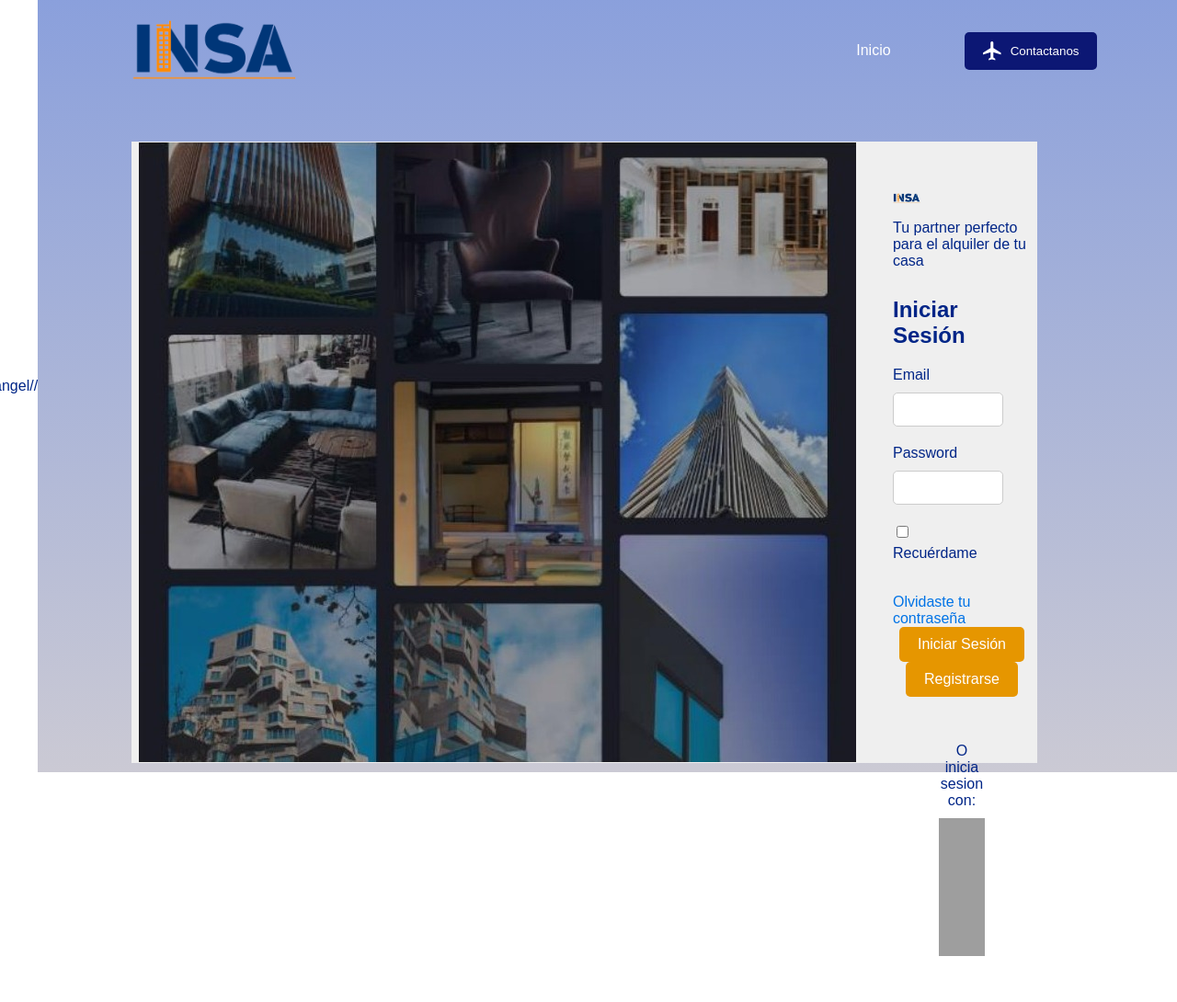
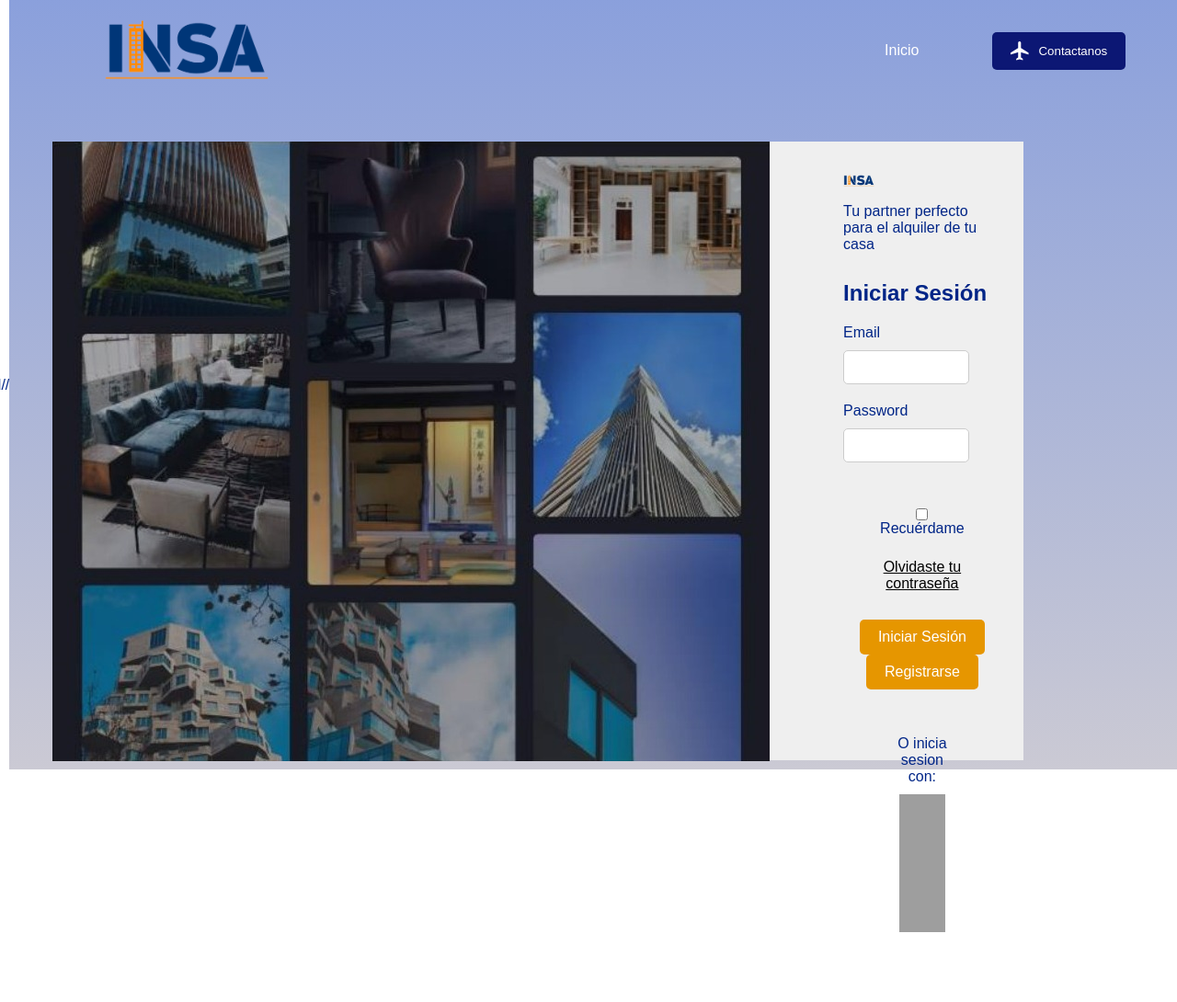
Before and after one commit to LuisAngelzzz/INSA, a PHP site: page /login.php in a window 1280 px wide; the page is wider, and only the part inside the window is pictured. Shown: that part at 92% size. After the commit the page ends 1014 px from the top of that part, so only its background shows below. Run offline with PHP 8.4, Linux system fonts and the light colour scheme; grey boxes are pictures that could not be loaded.

Commit message:
Add files via upload

```diff
--- a/css/style.css
+++ b/css/style.css
@@ -12,9 +12,9 @@ body {
     display: flex;
     align-items: center;
     justify-content: center;
-    height: 636px;
+    height: 673px;
     width: 90%; /* Ancho total de la ventana */
-    padding: 20px;
+    padding: 0px;
     background-color: #EFEFEF;
 }
 
@@ -78,8 +78,8 @@ nav ul li a{
 /* Apartado Pauuu */
 
 #izquierdo {
-    flex: 1; /* Toma el 50% del ancho del contenedor principal */
-    padding: 20px;
+    flex: 1;
+    padding: 0px;
 }
 
 #logoINSA {
@@ -88,8 +88,8 @@ nav ul li a{
 }
 
 #derecho {
-    flex: 1; /* Toma el 50% del ancho del contenedor principal */
-    padding: 20px;
+    flex: 1;
+    padding: 80px;
 }
 
 #logincontenedor {
@@ -107,19 +107,33 @@ nav ul li a{
 
 #centrar1 {
     text-align: center;
-    margin:0px; /* Agrega un margen para desplazar los elementos desde el centro */
+    margin:0px;
 }
 
 #centrar {
     text-align: center;
-    margin: 50px; /* Agrega un margen para desplazar los elementos desde el centro */
+    margin: 50px;
 }
 
 
-#check {
-    display: flex; /* Utiliza flexbox para alinear elementos en la misma fila */
-    align-items: center; /* Alinea verticalmente los elementos en el centro */
+.horizontal-center {
+  text-align: center;
+  margin:30px;
 }
+
+.horizontal-center input,
+.horizontal-center label,
+.horizontal-center a {
+  display: inline-block;
+  margin: 0 10px;
+}
+.black-link {
+  color: black;
+  display: block;
+  margin: 10px 0;
+   text-decoration: underline;
+}
+
 h2 {
     font-size: 24px;
     margin-bottom: 20px;
@@ -161,5 +175,3 @@ input[type="submit"]:hover {
 p {
     margin-top: 20px;
 }
-
-/* Puedes agregar más estilos CSS según tus preferencias. */
```
